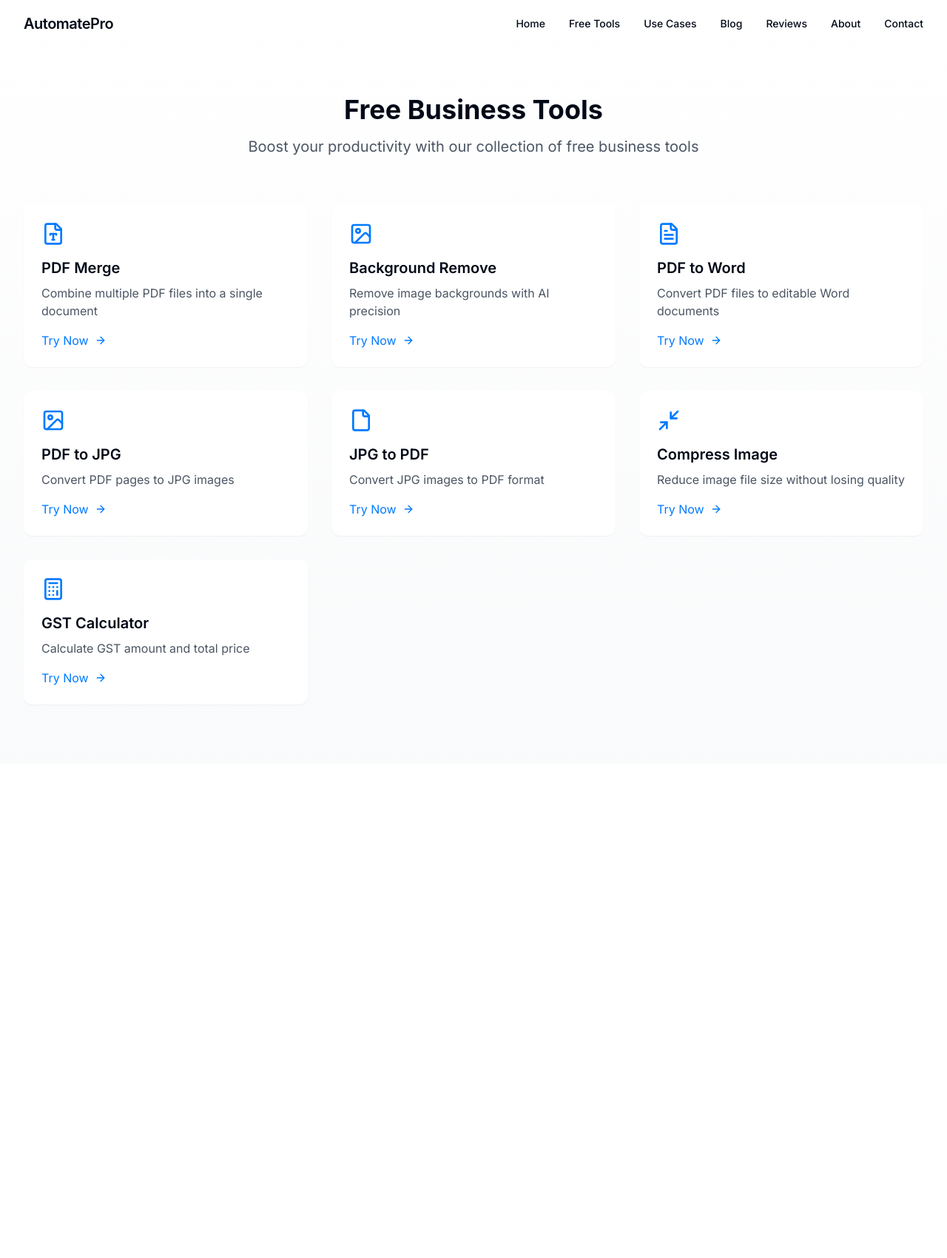
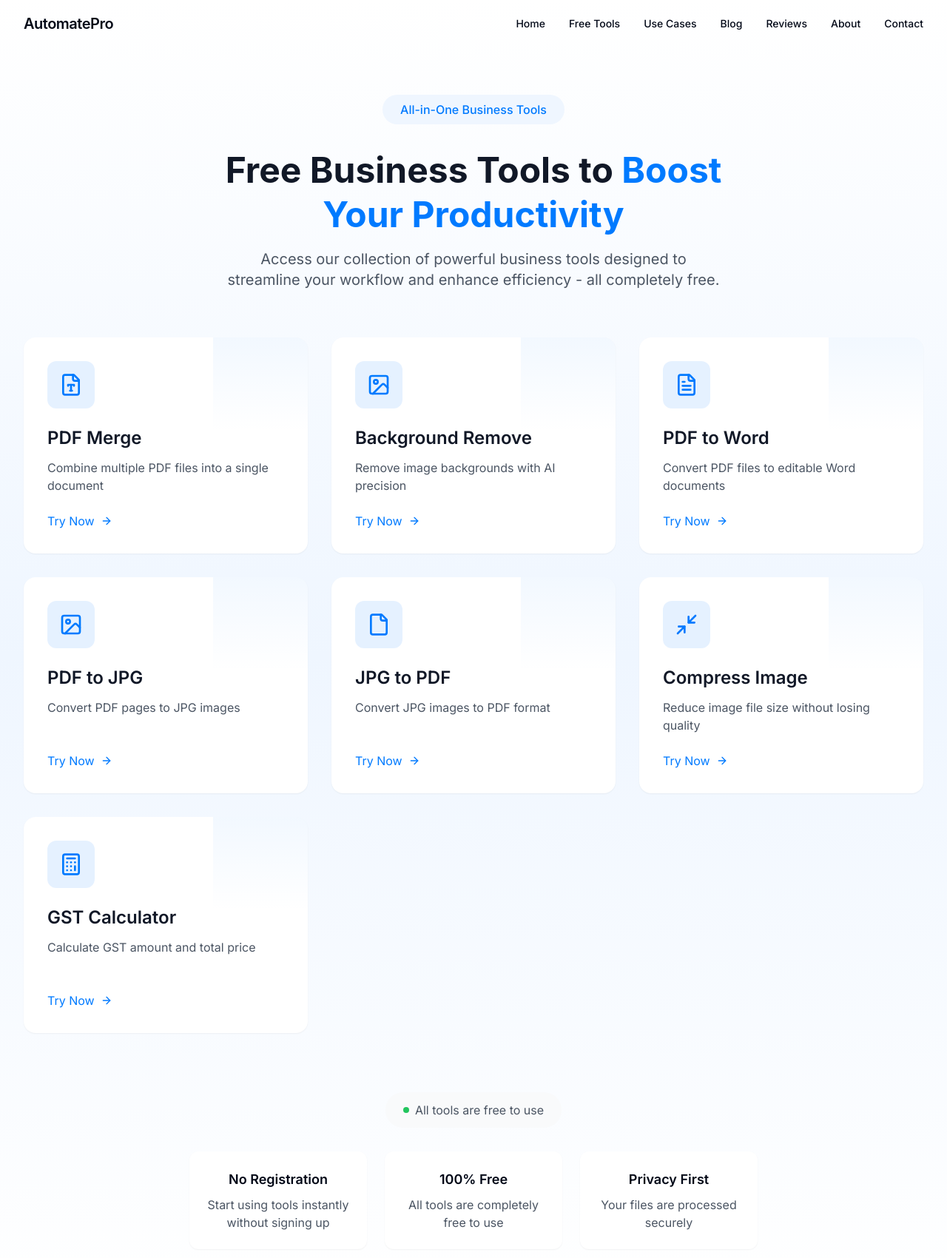
Before and after one commit to JAYY-561/smoothbiz-tools, a React (Vite) app: page /tools in a window 1280 px wide. Shown: the top 1700 px of the page at 74% size. Before the commit the page ends 1032 px from the top, so only its background shows below. Built offline with nearby package versions, Linux system fonts and the light colour scheme.

Commit message:
Improve tools page UI
Update the UI of all tools pages to resemble visually appealing landing pages.

```diff
--- a/src/pages/Tools.tsx
+++ b/src/pages/Tools.tsx
@@ -58,26 +58,34 @@ const Tools = () => {
   ];
 
   return (
-    <div className="min-h-screen bg-gradient-to-b from-white to-gray-50">
+    <div className="min-h-screen bg-gradient-to-b from-white via-blue-50 to-white">
       <Navigation />
 
       <section className="pt-32 pb-20 px-4 sm:px-6 lg:px-8">
         <div className="max-w-7xl mx-auto">
-          <div className="text-center mb-16">
+          <div className="text-center mb-16 space-y-4">
+            <motion.div
+              initial={{ opacity: 0, y: 20 }}
+              animate={{ opacity: 1, y: 0 }}
+              className="inline-block px-6 py-2 bg-blue-50 rounded-full text-primary font-medium mb-4"
+            >
+              All-in-One Business Tools
+            </motion.div>
             <motion.h1
               initial={{ opacity: 0, y: 20 }}
               animate={{ opacity: 1, y: 0 }}
-              className="text-4xl font-display font-bold"
+              className="text-5xl font-display font-bold text-gray-900 max-w-3xl mx-auto leading-tight"
             >
-              Free Business Tools
+              Free Business Tools to
+              <span className="text-primary"> Boost Your Productivity</span>
             </motion.h1>
             <motion.p
               initial={{ opacity: 0, y: 20 }}
               animate={{ opacity: 1, y: 0 }}
               transition={{ delay: 0.1 }}
-              className="mt-4 text-xl text-gray-600"
+              className="mt-6 text-xl text-gray-600 max-w-2xl mx-auto"
             >
-              Boost your productivity with our collection of free business tools
+              Access our collection of powerful business tools designed to streamline your workflow and enhance efficiency - all completely free.
             </motion.p>
           </div>
 
@@ -88,26 +96,57 @@ const Tools = () => {
                 initial={{ opacity: 0, y: 20 }}
                 animate={{ opacity: 1, y: 0 }}
                 transition={{ delay: index * 0.1 }}
-                className="bg-white p-6 rounded-xl shadow-sm hover:shadow-md transition-shadow"
+                className="group relative bg-white p-8 rounded-2xl shadow-sm hover:shadow-lg transition-all duration-300 transform hover:-translate-y-1"
               >
-                <div className="text-primary mb-4">{tool.icon}</div>
-                <h3 className="text-xl font-semibold mb-2">{tool.title}</h3>
-                <p className="text-gray-600 mb-4">{tool.description}</p>
+                <div className="absolute top-0 right-0 w-32 h-32 bg-gradient-to-b from-primary/5 to-transparent rounded-tr-2xl" />
+                <div className="relative">
+                  <div className="inline-flex items-center justify-center w-16 h-16 rounded-xl bg-primary/10 text-primary mb-6 group-hover:scale-110 transition-transform duration-300">
+                    {tool.icon}
+                  </div>
+                  <h3 className="text-2xl font-semibold mb-3 text-gray-900">{tool.title}</h3>
+                  <p className="text-gray-600 mb-6 min-h-[48px]">{tool.description}</p>
                   {tool.comingSoon ? (
-                  <span className="inline-flex items-center px-3 py-1 rounded-full text-sm font-medium bg-gray-100 text-gray-800">
+                    <span className="inline-flex items-center px-4 py-2 rounded-full text-sm font-medium bg-gray-100 text-gray-800">
                       Coming Soon
                     </span>
                   ) : (
                     <Link
                       to={tool.path}
-                    className="inline-flex items-center text-primary hover:text-primary-hover"
+                      className="inline-flex items-center text-primary hover:text-primary-hover group-hover:gap-3 transition-all"
                     >
-                    Try Now <ArrowRight className="ml-2 h-4 w-4" />
+                      Try Now <ArrowRight className="ml-2 h-4 w-4 transition-transform group-hover:translate-x-1" />
                     </Link>
                   )}
+                </div>
               </motion.div>
             ))}
           </div>
+
+          <motion.div
+            initial={{ opacity: 0, y: 20 }}
+            animate={{ opacity: 1, y: 0 }}
+            transition={{ delay: 0.5 }}
+            className="mt-20 text-center"
+          >
+            <div className="inline-flex items-center gap-2 px-6 py-3 bg-gray-50 rounded-full text-gray-600">
+              <span className="inline-block w-2 h-2 rounded-full bg-green-500" />
+              All tools are free to use
+            </div>
+            <div className="mt-8 grid md:grid-cols-3 gap-6 max-w-3xl mx-auto">
+              <div className="p-6 rounded-xl bg-white shadow-sm">
+                <h3 className="font-semibold text-lg mb-2">No Registration</h3>
+                <p className="text-gray-600">Start using tools instantly without signing up</p>
+              </div>
+              <div className="p-6 rounded-xl bg-white shadow-sm">
+                <h3 className="font-semibold text-lg mb-2">100% Free</h3>
+                <p className="text-gray-600">All tools are completely free to use</p>
+              </div>
+              <div className="p-6 rounded-xl bg-white shadow-sm">
+                <h3 className="font-semibold text-lg mb-2">Privacy First</h3>
+                <p className="text-gray-600">Your files are processed securely</p>
+              </div>
+            </div>
+          </motion.div>
         </div>
       </section>
     </div>
```
Lines whose indentation alone changed are shown as unchanged.
